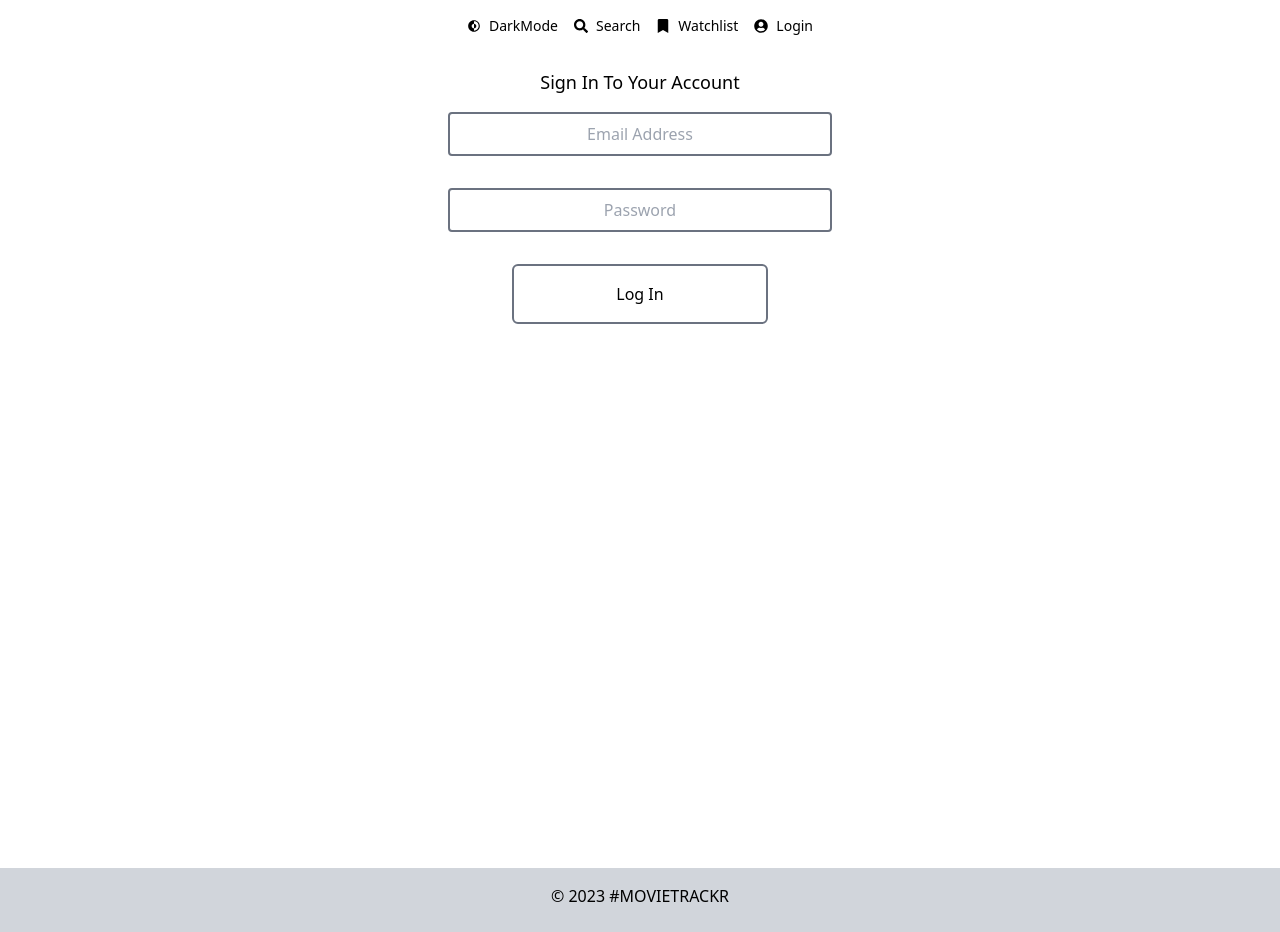
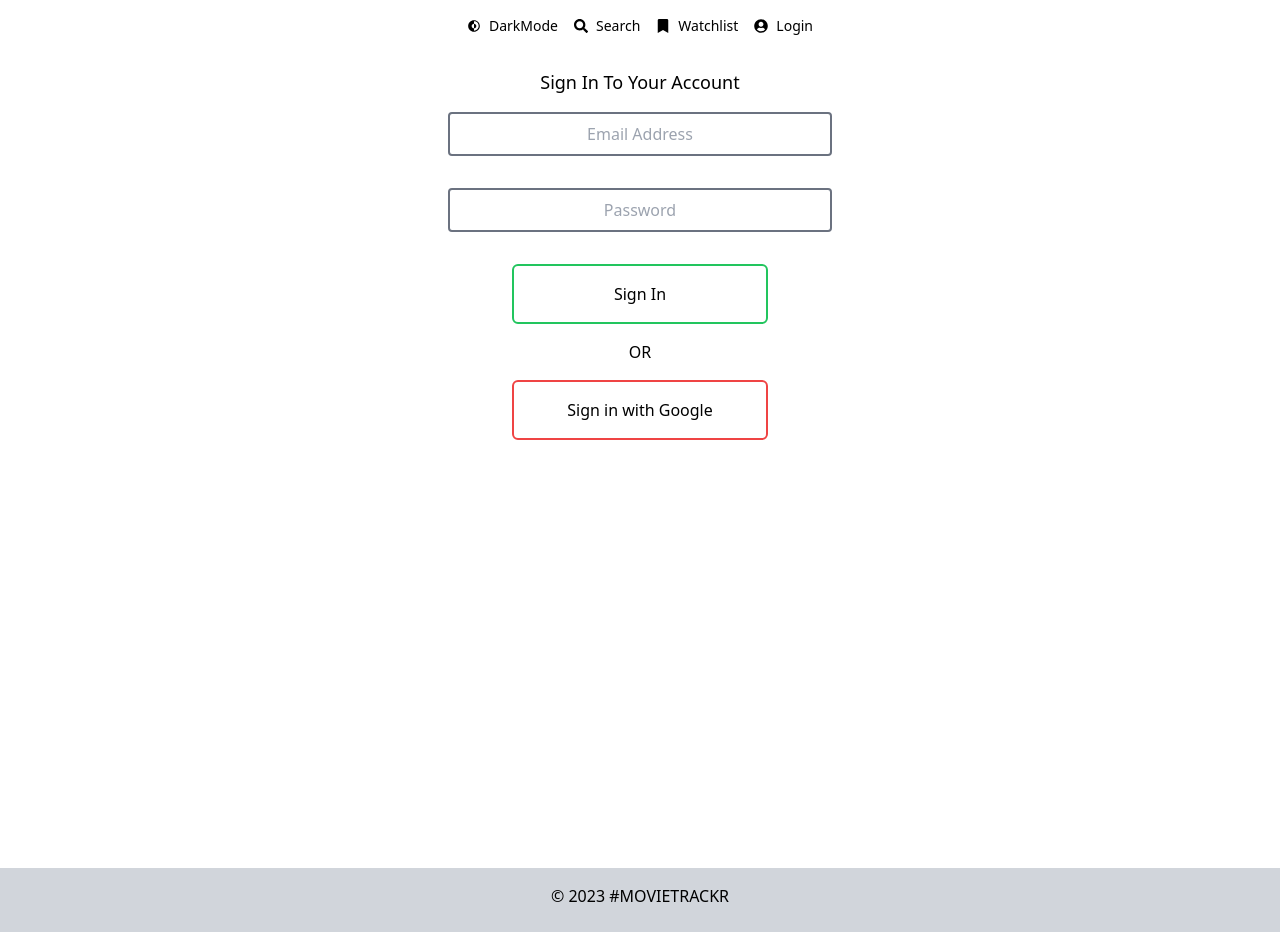
Before and after one commit to LevanElizbarashvili/Movie_Watchlist, a React (Vite) app: page /login in a window 1280 px wide. Built offline with nearby package versions, Linux system fonts and the light colour scheme.

Commit message:
authentication added

```diff
--- a/package.json
+++ b/package.json
@@ -10,11 +10,11 @@
     "preview": "vite preview"
   },
   "dependencies": {
+    "firebase": "^10.1.0",
     "react": "^18.2.0",
     "react-dom": "^18.2.0",
     "react-icons": "^4.10.1",
-    "react-router-dom": "^6.12.0",
-    "react-switch": "^7.0.0"
+    "react-router-dom": "^6.12.0"
   },
   "devDependencies": {
     "@types/react": "^18.0.28",
--- a/src/pages/Homescreen.jsx
+++ b/src/pages/Homescreen.jsx
@@ -83,7 +83,9 @@ export default function Homescreen() {
           </form>
           <div id="list">
             {isLoading ? (
-              <p>Loading...</p>
+              <p className="text-center m-6 h-screen text-bold-700">
+                Loading...
+              </p>
             ) : movies.length > 0 ? (
               movies.map((movData) => (
                 <MovieCard key={movData.id} {...movData} isWatchlist={false} />
--- a/src/pages/Login.jsx
+++ b/src/pages/Login.jsx
@@ -1,15 +1,16 @@
 import React from "react";
+import { auth, googleProvider } from "../utils/firebase";
+import {
+  createUserWithEmailAndPassword,
+  signInWithPopup,
+  signOut,
+} from "firebase/auth";
 
 export default function Login() {
   const [loginFormData, setLoginFormData] = React.useState({
     email: "",
     password: "",
   });
-
-  function handleSubmit(e) {
-    e.preventDefault();
-    console.log(loginFormData);
-  }
 
   function handleChange(e) {
     const { name, value } = e.target;
@@ -18,11 +19,40 @@ export default function Login() {
       [name]: value,
     }));
   }
+  async function handleSubmit(e) {
+    e.preventDefault();
+    try {
+      await createUserWithEmailAndPassword(
+        auth,
+        loginFormData.email,
+        loginFormData.password
+      );
+    } catch (error) {
+      console.error(error);
+    }
+  }
+
+  async function googleAuth(e) {
+    e.preventDefault();
+    try {
+      await signInWithPopup(auth, googleProvider);
+    } catch (error) {
+      console.error(error);
+    }
+  }
+
+  async function logOut() {
+    try {
+      await signOut();
+    } catch (error) {
+      console.error(error);
+    }
+  }
 
   return (
     <div className="text text-center h-screen">
       <h1 className="my-4 text-lg capitalize">Sign in to your account</h1>
-      <form onSubmit={handleSubmit} className="flex flex-col items-center ">
+      <form className="flex flex-col items-center ">
         <input
           name="email"
           onChange={handleChange}
@@ -41,8 +71,25 @@ export default function Login() {
           placeholder="Password"
           value={loginFormData.password}
         />
-        <button className="border-2 border-gray-500 rounded-md p-4 w-1/4 sm:w-[20%] lg:w-[20%]">
-          Log In
+        <button
+          onClick={handleSubmit}
+          className="border-2 border-green-500 rounded-md p-4 w-1/4 sm:w-[20%] lg:w-[20%]"
+        >
+          Sign In
+        </button>
+        {/* TODO: log out interface */}
+        <button
+          className="border-2 border-gray-500 rounded-md p-4 mt-6 w-1/4 sm:w-[20%] lg:w-[20%] hidden"
+          onClick={logOut}
+        >
+          Sign Out
+        </button>
+        <p className="mt-4 uppercase">or</p>
+        <button
+          className="border-2 border-red-500 rounded-md p-4 mt-4 w-1/4 sm:w-[20%] lg:w-[20%]"
+          onClick={googleAuth}
+        >
+          Sign in with Google
         </button>
       </form>
     </div>
--- /dev/null
+++ b/src/utils/firebase.jsx
@@ -0,0 +1,15 @@
+import { initializeApp } from "firebase/app";
+import { getAuth, GoogleAuthProvider } from "firebase/auth";
+
+const firebaseConfig = {
+  apiKey: "AIzaSyBv7NPLQJuBUU1MS4xUtPyFycTmG3o3CZc",
+  authDomain: "movietrackr-37fbc.firebaseapp.com",
+  projectId: "movietrackr-37fbc",
+  storageBucket: "movietrackr-37fbc.appspot.com",
+  messagingSenderId: "730528060982",
+  appId: "1:730528060982:web:c8656e4fee8c63c5e76a97",
+};
+
+const app = initializeApp(firebaseConfig);
+export const auth = getAuth(app);
+export const googleProvider = new GoogleAuthProvider();
```
Also changed, not shown: 1 other file (tests, documents, lock files or other folders).
